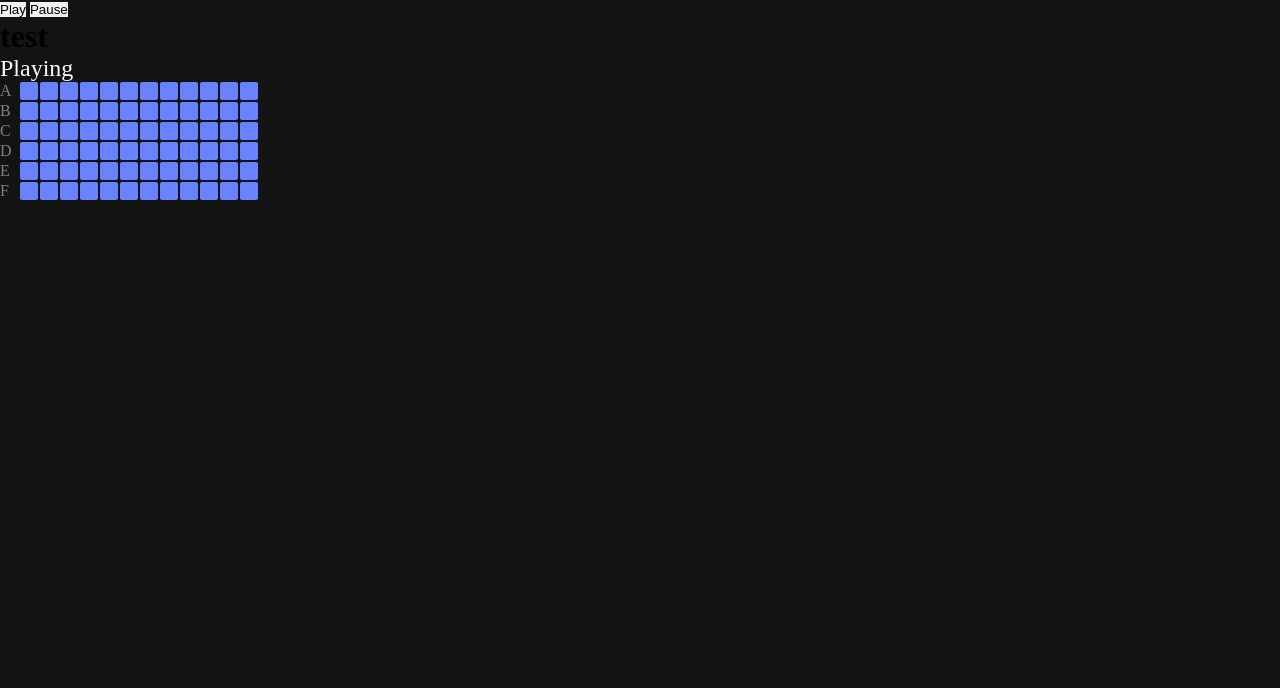
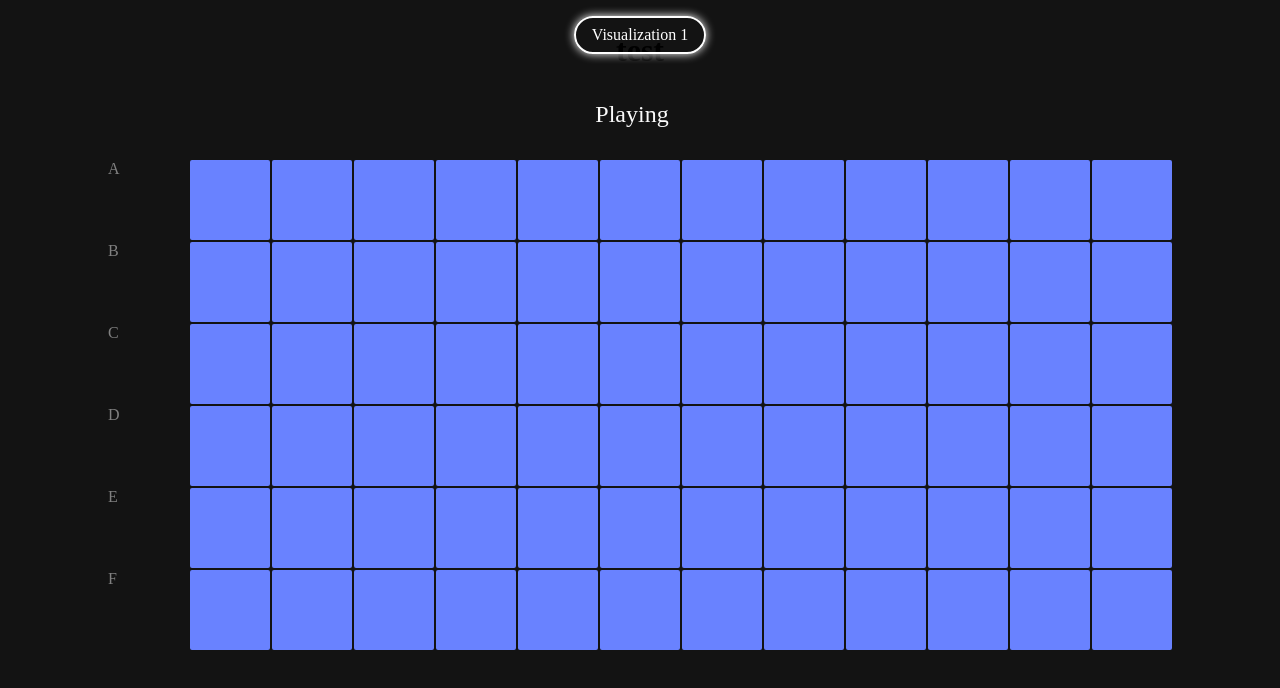
Before and after one commit to Laurens256/soundinator, a website built with Vite: page vis.html in a window 1280 px wide. Built offline with nearby package versions, Linux system fonts and the light colour scheme; no server answers.

Commit message:
finished

```diff
--- a/styles/vis.css
+++ b/styles/vis.css
@@ -2,15 +2,24 @@ body {
     background: red;
 }
 
+/* vis main */
+.vis2 {
+    display: flex;
+    flex-direction: column;
+    justify-content: center;
+    align-items: center;
+    gap: 2em;
+}
+
 .grid {
     display: grid;
-    grid-template-columns: 18px 18px 18px 18px 18px 18px 18px 18px 18px 18px 18px 18px 18px;
+    grid-template-columns: 80px 80px 80px 80px 80px 80px 80px 80px 80px 80px 80px 80px 80px;
+    /* grid-template-columns: 18px 18px 18px 18px 18px 18px 18px 18px 18px 18px 18px 18px 18px; */
     gap: 2px;
 }
 
 .cell {
-    width: 18px;
-    height: 18px;
+    aspect-ratio: 1 / 1;
     background: #6982ff;
     border-radius: 2px;
 }
@@ -42,3 +51,7 @@ body {
     border-radius: 2em;
     box-shadow: 0 0 10px #ffffff;
 }
+
+.page2 {
+    position: absolute;
+}
--- a/vis.html
+++ b/vis.html
@@ -11,10 +11,10 @@
         <script src="/scripts/main.js" type="module"></script>
     </head>
     <body>
-        <button class="playbtn">Play</button>
-        <button class="pausebtn">Pause</button>
-
-        <main class="board">
+        <div class="vis">
+            <a class="page2" href="index.html">Visualization 1</a>
+        </div>
+        <main class="vis2">
             <h1>test</h1>
             <p id="note"></p>
             <div class="grid">
```
